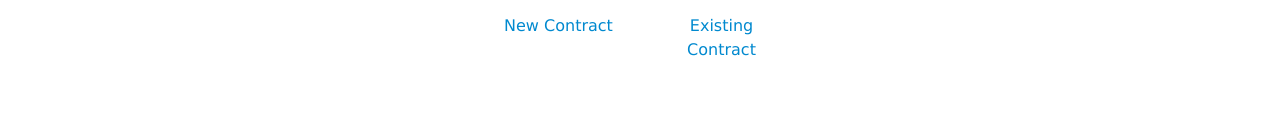
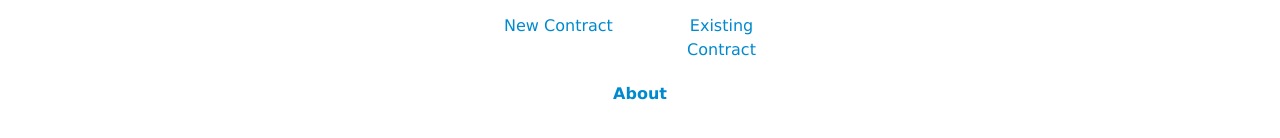
Before and after one commit to Jeffer1980/Smartcrow, a Next.js app: page / in a window 1280 px wide. Shown: the part 568-706 px from the top of the page. Built offline with nearby package versions, Linux system fonts and the light colour scheme.

Commit message:
Final delivery

```diff
--- a/pages/index.js
+++ b/pages/index.js
@@ -647,6 +647,9 @@ const HomePage = () => {
     			<p className="text-default-text">Existing Contract</p>
   			</div>
 		  </section>
+		  <footer className="flex justify-center pt-5">
+			<a href='https://www.smartcrow.info' className='font-semibold text-default-bt-text'>About</a>
+		  </footer>
 		</main>
 		{showBalloon && (
                 <PopupInfo text={balloonText} closeModal={handleCloseBalloon} isOpen={showBalloon}/>
```
